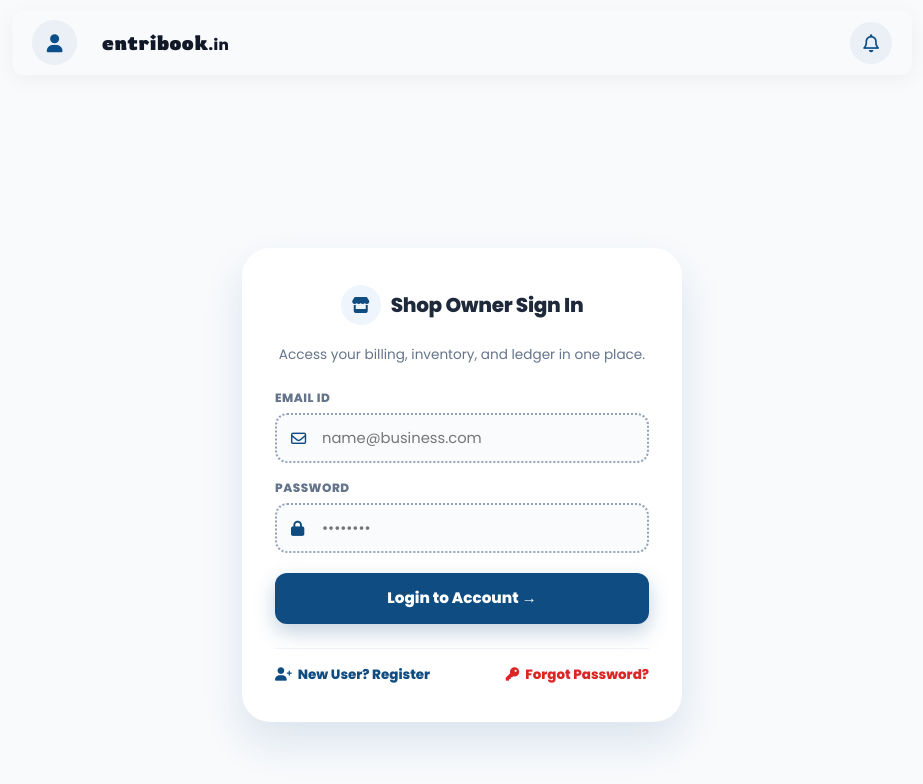
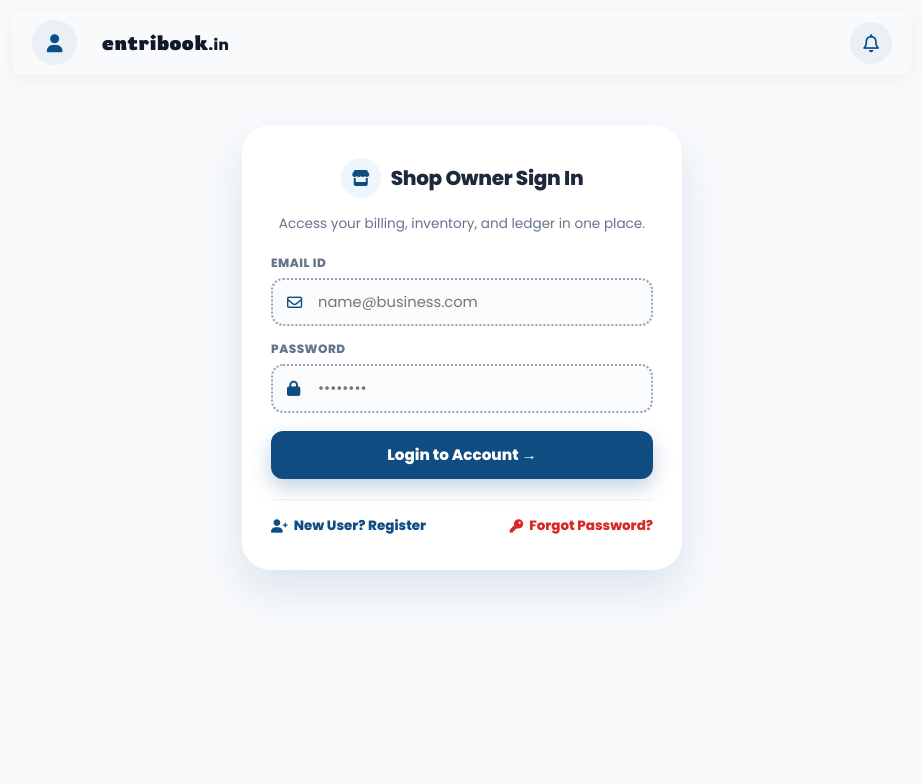
Before and after one commit to myentribook/Entri-Book, a React (Create React App) app in the folder frontend/: page /login in a window 1280 px wide. Shown: the top 784 px of the page, without its empty margins (178-1101 px from the left). Built offline with nearby package versions, Linux system fonts and the light colour scheme; no server answers; a web font is replaced by a local one.

Commit message:
register page correction

```diff
--- a/frontend/src/components/styles/login.css
+++ b/frontend/src/components/styles/login.css
@@ -2,19 +2,19 @@
 .ka-login-page-wrapper {
     background: #f8fafc;
     width: 100%;
-    min-height: 100vh;
+    min-height: auto;
+    padding: 40px 20px;
     display: flex;
     align-items: center;
     justify-content: center;
     font-family: 'Plus Jakarta Sans', sans-serif;
-    padding: 20px;
     box-sizing: border-box;
 }
 
 /* Container for the component */
 .ka-card {
     background: #ffffff;
-    padding: 36px 32px;
+    padding: 32px 28px;
     border-radius: 28px;
     box-shadow: 0 20px 40px rgba(15, 76, 129, 0.12);
     width: 100%;
@@ -30,7 +30,7 @@
     align-items: center;
     justify-content: center;
     gap: 10px;
-    margin-bottom: 20px;
+    margin-bottom: 16px;
 }
 
 .ka-avatar-icon {
@@ -63,13 +63,13 @@
 
 .ka-para {
     color: #64748b;
-    margin-bottom: 24px;
+    margin-bottom: 20px;
     font-size: 0.85rem;
 }
 
 /* Input Styling */
 .ka-input-group {
-    margin-bottom: 16px;
+    margin-bottom: 14px;
     text-align: left;
 }
 
@@ -97,7 +97,7 @@
 
 .ka-input-wrapper input {
     width: 100%;
-    padding: 12px 14px 12px 45px;
+    padding: 11px 14px 11px 45px;
     border: 2px dotted #94a3b8;
     border-radius: 12px;
     background-color: #fafbfc;
@@ -119,7 +119,7 @@
 /* Button Styling */
 .ka-btn-main {
     width: 100%;
-    padding: 14px;
+    padding: 13px;
     background: #0f4c81;
     color: white;
     border: none;
@@ -146,7 +146,7 @@
     display: flex;
     justify-content: space-between;
     align-items: center;
-    margin-top: 24px;
+    margin-top: 20px;
     padding-top: 16px;
     border-top: 1px solid #f1f5f9;
     font-size: 0.84rem;
```
